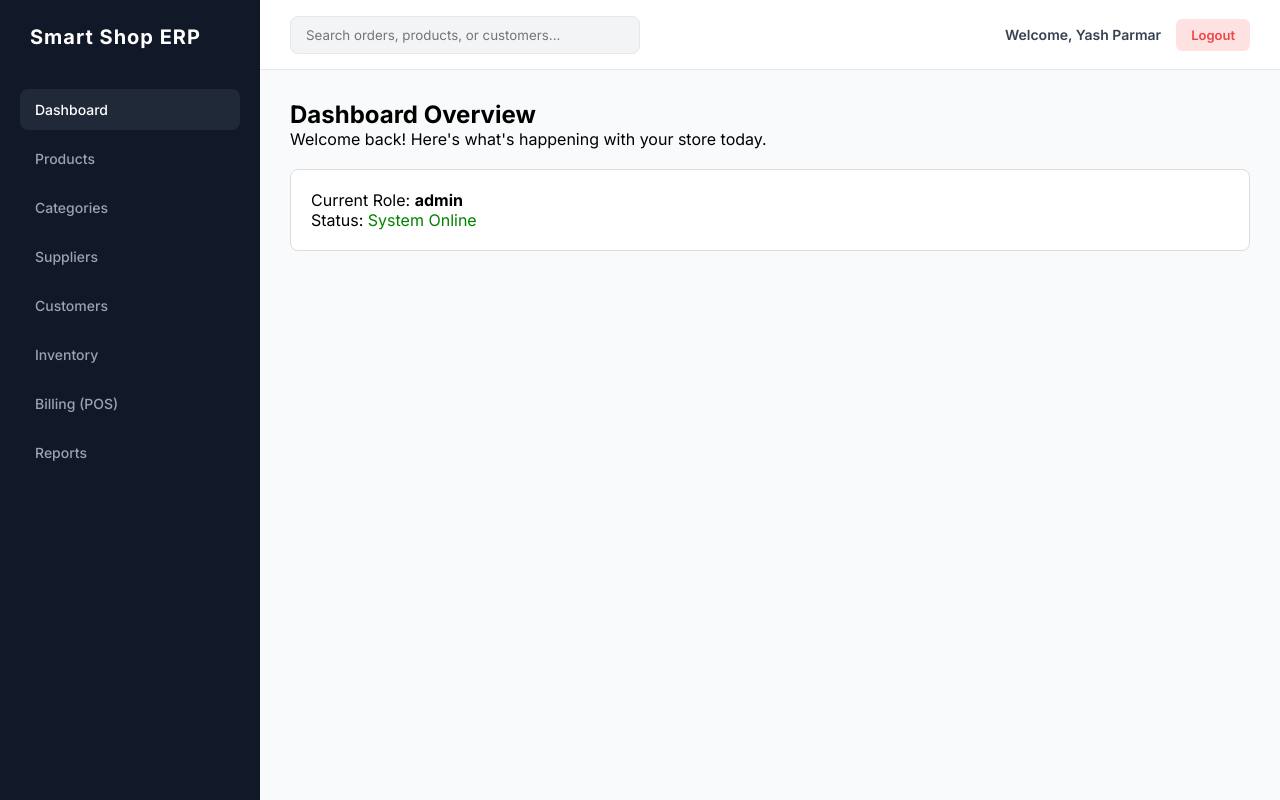
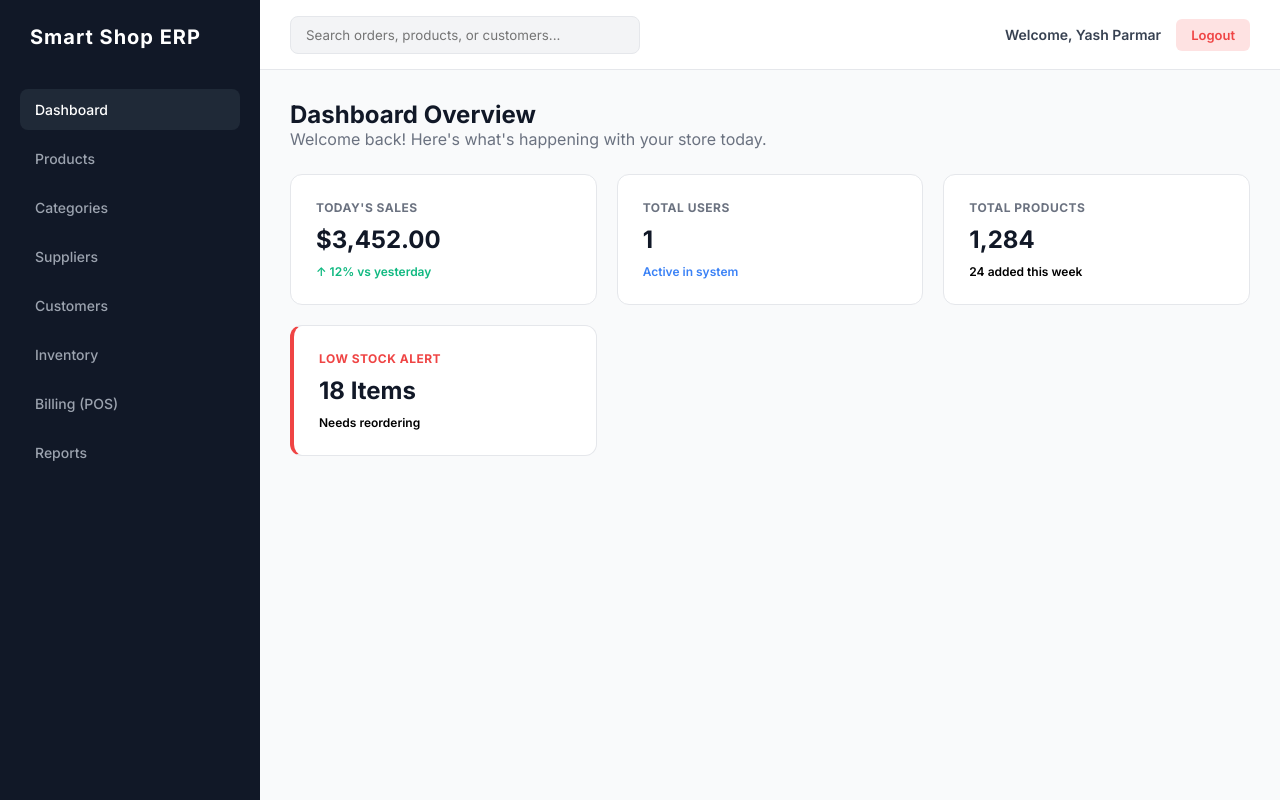
Before and after one commit to YashParmar88/Smart-Retail-System, a PHP site: page /dashboard.php in a window 1280 px wide. Run offline with PHP 8.4, Linux system fonts and the light colour scheme; a user stored in the database is signed in; data comes from the database, SQL or seed files in the repository.

Commit message:
Day 5: Dashboard work...

```diff
--- a/assets/css/style.css
+++ b/assets/css/style.css
@@ -258,3 +258,52 @@ body {
 .logout-btn:hover {
     background-color: #fecaca;
 }
+
+
+
+/* Dashboard stats grid */
+.stats-grid {
+    display: grid;
+    grid-template-columns: repeat(auto-fit, minmax(240px, 1fr));
+    gap: 20px;
+    margin-top: 20px;
+}
+
+/* Individual stat card styling */
+.stat-card {
+    background: #ffffff;
+    padding: 25px;
+    border-radius: 12px;
+    border: 1px solid #e5e7eb;
+    display: flex;
+    flex-direction: column;
+    gap: 10px;
+    transition: 0.3s;
+}
+
+.stat-card:hover {
+    transform: translateY(-5px);
+    box-shadow: 0 10px 20px rgba(0,0,0,0.05);
+}
+
+.stat-label {
+    font-size: 12px;
+    font-weight: 700;
+    color: #6b7280;
+    text-transform: uppercase;
+    letter-spacing: 0.5px;
+}
+
+.stat-value {
+    font-size: 24px;
+    font-weight: 700;
+    color: #111827;
+}
+
+.stat-meta {
+    font-size: 12px;
+    font-weight: 600;
+}
+
+.text-green { color: #10b981; }
+.text-blue { color: #3b82f6; }
--- a/dashboard.php
+++ b/dashboard.php
@@ -1,12 +1,21 @@
 <?php
 /* start session to access user info */
 session_start();
+
+/* include database connection - VERY IMPORTANT */
+/* this provides the $conn variable needed for queries */
+include('includes/db_conn.php');
 
 /* security check: if user is not logged in, redirect to login page */
 if (!isset($_SESSION['user_id'])) {
     header("Location: index.php");
     exit();
 }
+
+/* Fetch real count of users from database to show in stats cards */
+$user_query = "SELECT id FROM users";
+$user_result = mysqli_query($conn, $user_query);
+$total_users = mysqli_num_rows($user_result);
 ?>
 <!DOCTYPE html>
 <html lang="en">
@@ -27,7 +36,7 @@ if (!isset($_SESSION['user_id'])) {
 
             <nav class="nav-links">
                 <a href="dashboard.php" class="nav-item active">Dashboard</a>
-                <a href="#" class="nav-item">Products</a>
+                <a href="products.php" class="nav-item">Products</a>
                 <a href="#" class="nav-item">Categories</a>
                 <a href="#" class="nav-item">Suppliers</a>
                 <a href="#" class="nav-item">Customers</a>
@@ -52,20 +61,51 @@ if (!isset($_SESSION['user_id'])) {
                 </div>
             </header>
 
-            <!-- dynamic content starts here -->
+            <!-- main stats content -->
             <main style="padding: 30px;">
-                <h2>Dashboard Overview</h2>
-                <p>Welcome back! Here's what's happening with your store today.</p>
 
-                <!-- temporary info for teacher -->
-                <div style="margin-top: 20px; padding: 20px; background: #fff; border: 1px solid #ddd; border-radius: 8px;">
-                    <p>Current Role: <strong><?php echo $_SESSION['user_role']; ?></strong></p>
-                    <p>Status: <span style="color: green;">System Online</span></p>
+                <div class="dashboard-header">
+                    <h2 style="font-size: 24px; color: #111827;">Dashboard Overview</h2>
+                    <p style="color: #6b7280; margin-bottom: 25px;">Welcome back! Here's what's happening with your store today.</p>
                 </div>
+
+                <!-- Stats Cards Grid -->
+                <div class="stats-grid">
+
+                    <!-- Card 1: Sales (Static for now) -->
+                    <div class="stat-card">
+                        <span class="stat-label">Today's Sales</span>
+                        <span class="stat-value">$3,452.00</span>
+                        <span class="stat-meta text-green">↑ 12% vs yesterday</span>
+                    </div>
+
+                    <!-- Card 2: Total Users (Dynamic from Database) -->
+                    <div class="stat-card">
+                        <span class="stat-label">Total Users</span>
+                        <span class="stat-value"><?php echo $total_users; ?></span>
+                        <span class="stat-meta text-blue">Active in system</span>
+                    </div>
+
+                    <!-- Card 3: Products (Static for now) -->
+                    <div class="stat-card">
+                        <span class="stat-label">Total Products</span>
+                        <span class="stat-value">1,284</span>
+                        <span class="stat-meta">24 added this week</span>
+                    </div>
+
+                    <!-- Card 4: Low Stock Alert (Danger style) -->
+                    <div class="stat-card" style="border-left: 4px solid #ef4444;">
+                        <span class="stat-label" style="color: #ef4444;">Low Stock Alert</span>
+                        <span class="stat-value">18 Items</span>
+                        <span class="stat-meta">Needs reordering</span>
+                    </div>
+
+                </div>
+
             </main>
 
-        </div>
-    </div>
+        </div> <!-- end of content-area -->
+    </div> <!-- end of dashboard-wrapper -->
 
 </body>
 </html>
```
Also changed, not shown: products.php (added, +48 -0 lines).
